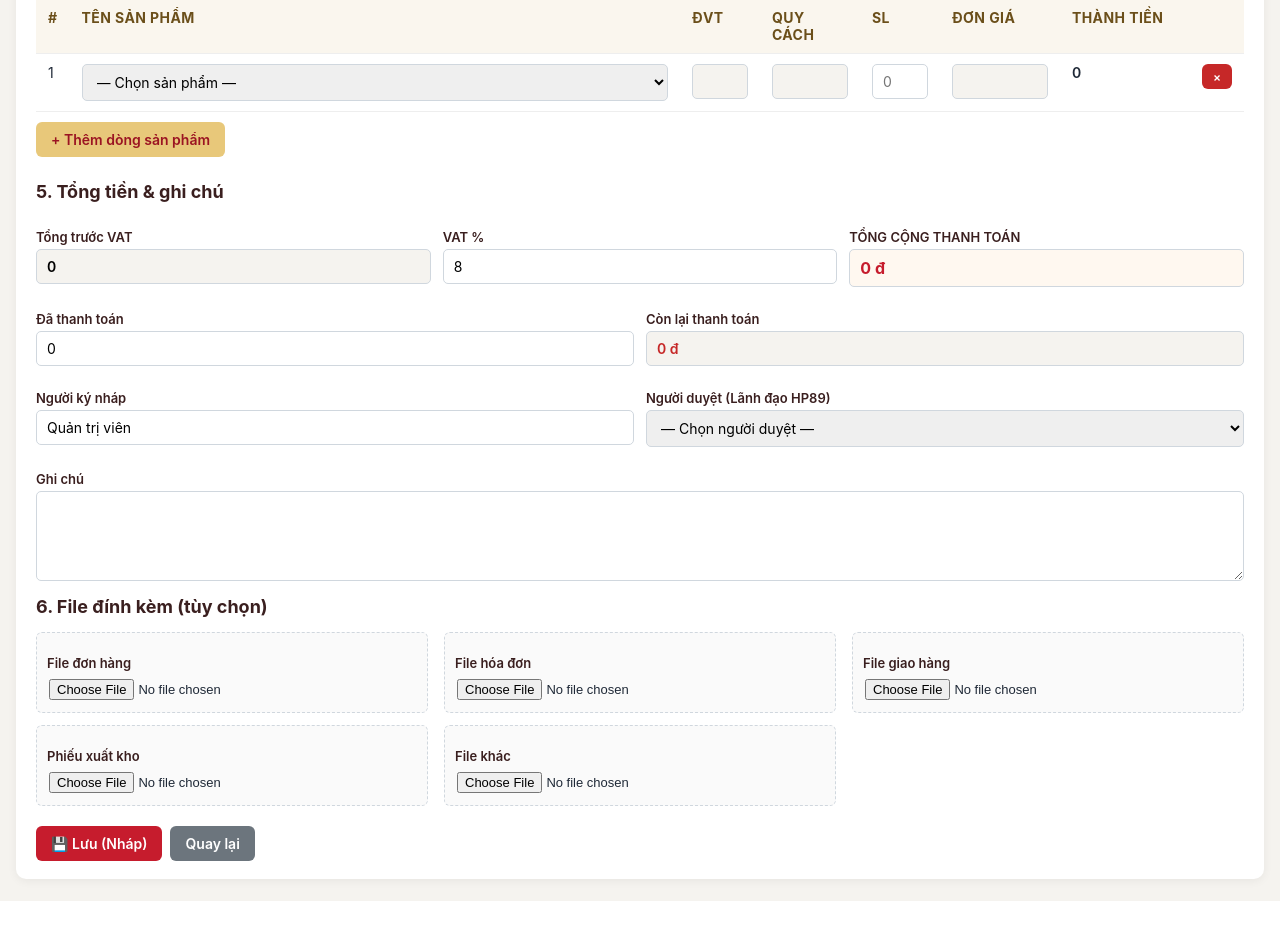
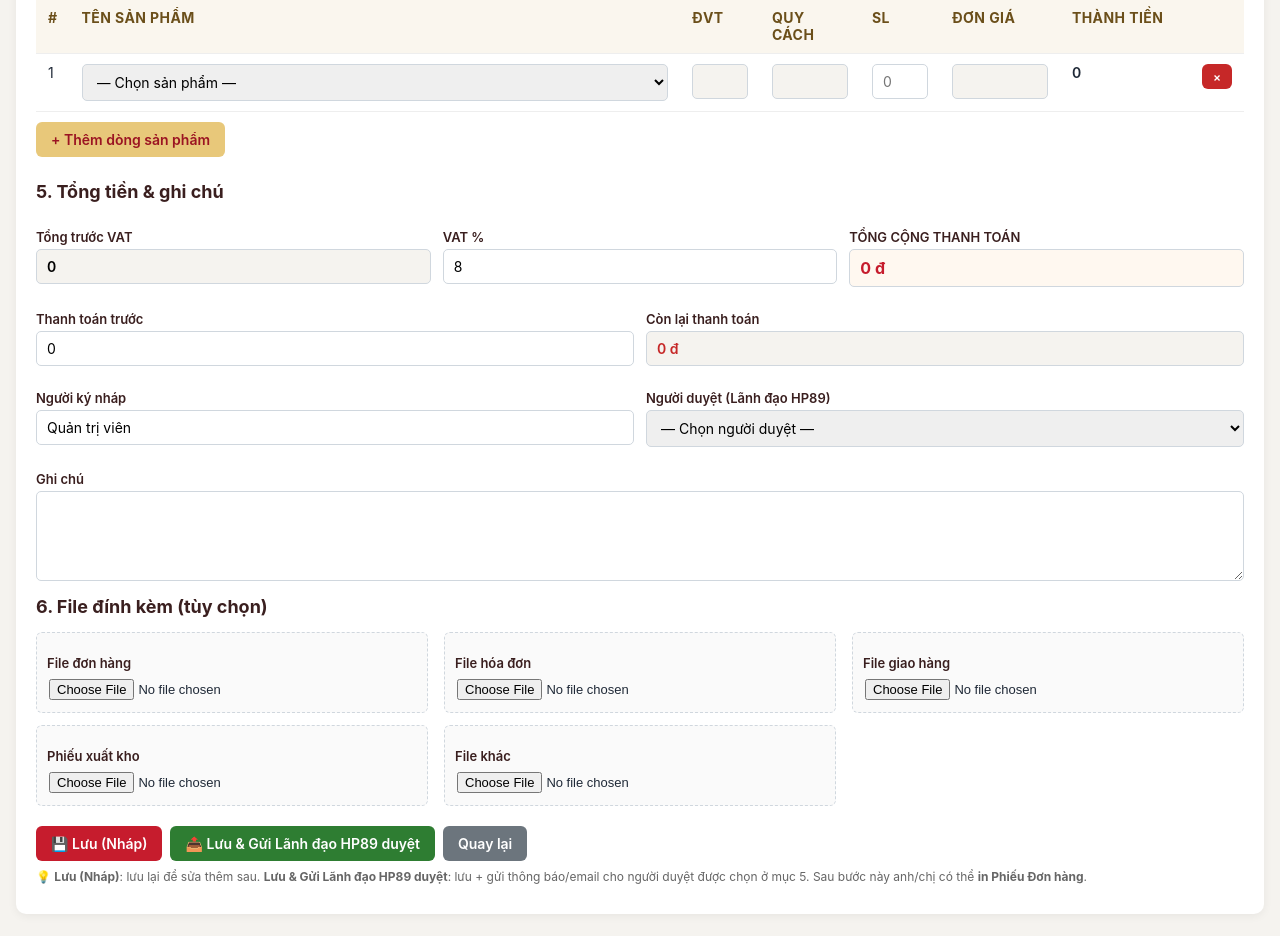
Before and after one commit to khoasv2001-cmd/kbc-hp89-app, a Flask app: page /orders/new in a window 1280 px wide. Shown: the part 573-1509 px from the top of the page. Before the commit the page ends 1474 px from the top, so only its background shows below. Run offline with Flask 3, Linux system fonts and the light colour scheme; a user stored in the database is signed in; data comes from the database, SQL or seed files in the repository; data that the repository does not hold is empty.

Commit message:
Don dat hang: nut 'Gui Lanh dao HP89 duyet' + email + sua phieu in
ORDER FORM (Muc 5):
- Doi 'Da thanh toan' -> 'Thanh toan truoc'
- Them nut submit thu 2: 'Luu & Gui Lanh dao HP89 duyet' (action=save_and_submit)
- JS confirm dialog truoc khi gui, check da chon nguoi duyet chua

WORKFLOW THONG BAO + EMAIL:
- HP89 submit don: gui notification + EMAIL cho nguoi duyet duoc chon (signer_approver) +
  notify in-app cho cac lanh dao HP89 khac
- HP89 approve: gui notification + EMAIL cho nhan su KBC nhan don (cap receive_kbc_order) +
  EMAIL cho lanh dao KBC (role director/deputy_director hoac cap view_all)
- KBC deliver: gui notification + EMAIL cho HP89 owner + HP89 approver + lanh dao KBC

HELPERS:
- send_simple_email: gui email qua SMTP (skip neu chua config)
- send_email_to_user: lookup email theo user_id
- notify_and_email_user / notify_and_email_users: ket hop notification + email
- _get_kbc_receivers / _get_kbc_leaders: list nguoi nhan KBC
- find_user_by_display_name: tim user tu chuoi signer_approver
- absolute_link + APP_BASE_URL: tao link tuyet doi trong email

CONFIG:
- APP_BASE_URL env (hoac RENDER_EXTERNAL_URL auto)
- SMTP_HOST/PORT/USER/PASS/FROM/FROM_NAME

PHIEU IN:
- Title: 'PHIEU DON HANG' (thay vi 'PHIEU GIAO HANG')
- Bo cot 'Nguoi giao hang KBC' khoi phan ky ten
- order_view button: 'In Phieu Don hang'
- Cho phep in tu trang thai pending_hp89 tro di (truoc do la draft+pending bi chan)

```diff
--- a/app.py
+++ b/app.py
@@ -63,6 +63,18 @@ app.config['MAX_CONTENT_LENGTH'] = MAX_UPLOAD_MB * 1024 * 1024
 VAPID_PUBLIC_KEY = os.environ.get('VAPID_PUBLIC_KEY', '')
 VAPID_PRIVATE_KEY = os.environ.get('VAPID_PRIVATE_KEY', '')
 VAPID_CLAIM_EMAIL = os.environ.get('VAPID_CLAIM_EMAIL', 'mailto:admin@example.com')
+
+# URL tuyệt đối của app — dùng để chèn vào email (Render set RENDER_EXTERNAL_URL tự động).
+APP_BASE_URL = (os.environ.get('APP_BASE_URL')
+                or os.environ.get('RENDER_EXTERNAL_URL', '')).rstrip('/')
+
+# SMTP gửi email — bỏ qua êm nếu chưa cấu hình
+SMTP_HOST = os.environ.get('SMTP_HOST')
+SMTP_PORT = int(os.environ.get('SMTP_PORT', '587'))
+SMTP_USER = os.environ.get('SMTP_USER')
+SMTP_PASS = os.environ.get('SMTP_PASS')
+SMTP_FROM = os.environ.get('SMTP_FROM', SMTP_USER or 'noreply@kbc-hp89.vn')
+SMTP_FROM_NAME = os.environ.get('SMTP_FROM_NAME', 'KBC-HP89')
 
 login_manager = LoginManager(app)
 login_manager.login_view = 'login'
@@ -804,6 +816,116 @@ def notify_user(user_id, message, link=None):
     create_notification(user_id, message, link)
 
 
+# ---------- Email helpers ----------
+def absolute_link(relative):
+    """Trả link tuyệt đối cho email (cần để bấm được từ inbox)."""
+    if not relative:
+        return ''
+    if relative.startswith('http'):
+        return relative
+    if APP_BASE_URL:
+        return APP_BASE_URL + relative
+    return relative
+
+
+def send_simple_email(to_emails, subject, body):
+    """Gửi email text đơn giản. Trả (ok, msg). Bỏ qua nếu chưa cấu hình SMTP."""
+    recipients = [e for e in (to_emails or []) if e and '@' in (e or '')]
+    if not (SMTP_HOST and SMTP_USER and SMTP_PASS):
+        return False, 'SMTP chưa cấu hình'
+    if not recipients:
+        return False, 'Không có email người nhận'
+    msg = MIMEMultipart()
+    msg['From'] = f'{SMTP_FROM_NAME} <{SMTP_FROM}>'
+    msg['To'] = ', '.join(recipients)
+    msg['Subject'] = subject
+    msg.attach(MIMEText(body, 'plain', 'utf-8'))
+    try:
+        with smtplib.SMTP(SMTP_HOST, SMTP_PORT, timeout=15) as s:
+            s.starttls()
+            s.login(SMTP_USER, SMTP_PASS)
+            s.sendmail(SMTP_FROM, recipients, msg.as_string())
+    except Exception as e:
+        print(f'[EMAIL ERROR] {e}')
+        return False, f'Lỗi gửi email: {e}'
+    return True, 'OK'
+
+
+def send_email_to_user(user_id, subject, body):
+    """Tra cứu email của user rồi gửi. Bỏ qua nếu user không có email."""
+    if not user_id:
+        return False, 'Không có user_id'
+    row = get_db().execute('SELECT email, full_name, username FROM users WHERE id=?', (user_id,)).fetchone()
+    if not row:
+        return False, 'User không tồn tại'
+    if not row['email']:
+        return False, f'User "{row["full_name"] or row["username"]}" chưa có email'
+    return send_simple_email([row['email']], subject, body)
+
+
+def notify_and_email_user(user_id, in_app_msg, link, email_subject, email_body):
+    """Vừa tạo notification in-app vừa gửi email cho 1 user."""
+    if not user_id:
+        return
+    create_notification(user_id, in_app_msg, link)
+    if email_subject:
+        send_email_to_user(user_id, email_subject, email_body)
+
+
+def notify_and_email_users(user_rows, in_app_msg, link, email_subject, email_body, exclude_ids=None):
+    """Gửi notification + email cho danh sách user rows."""
+    exclude = set(exclude_ids or [])
+    sent_emails = []
+    for r in user_rows:
+        if r['id'] in exclude:
+            continue
+        create_notification(r['id'], in_app_msg, link)
+        if email_subject and r['email']:
+            ok, _ = send_simple_email([r['email']], email_subject, email_body)
+            if ok:
+                sent_emails.append(r['email'])
+    return sent_emails
+
+
+def find_user_by_display_name(name):
+    """Tra cứu user theo full_name hoặc username (dùng cho signer_approver)."""
+    if not name:
+        return None
+    name = name.strip()
+    return get_db().execute(
+        'SELECT * FROM users WHERE full_name=? OR username=? LIMIT 1',
+        (name, name)
+    ).fetchone()
+
+
+def _get_kbc_receivers():
+    """Nhân sự KBC có quyền nhận đơn (receive_kbc_order)."""
+    rows = get_db().execute(
+        "SELECT * FROM users WHERE organization='KBC' ORDER BY full_name, username"
+    ).fetchall()
+    return [r for r in rows if User(r).has_cap('receive_kbc_order')]
+
+
+def _get_kbc_leaders():
+    """Lãnh đạo KBC: user thuộc KBC có view_all hoặc role giám đốc/phó GĐ/admin."""
+    rows = get_db().execute(
+        "SELECT * FROM users WHERE organization='KBC' "
+        "AND (role IN ('admin','director','deputy_director') OR permissions LIKE '%view_all%') "
+        "ORDER BY full_name, username"
+    ).fetchall()
+    # Loại trùng + dedup theo id (LIKE có thể match nhầm)
+    seen = set()
+    result = []
+    for r in rows:
+        if r['id'] in seen:
+            continue
+        u = User(r)
+        if u.is_admin or u.has_cap('view_all') or u.role in ('director', 'deputy_director'):
+            seen.add(r['id'])
+            result.append(r)
+    return result
+
+
 @app.context_processor
 def inject_notifications():
     if not current_user.is_authenticated:
@@ -1396,6 +1518,18 @@ def _save_order(order_id):
                          f'[ĐƠN HÀNG MỚI] {code or customer_name} đã được HP89 tạo (nháp)',
                          link, exclude_ids=[current_user.id])
     db.commit()
+
+    # Nếu user bấm "Lưu & Gửi Lãnh đạo HP89 duyệt" thì transition ngay
+    action = request.form.get('action', 'save')
+    if action == 'save_and_submit':
+        # Chỉ submit được khi đang ở trạng thái draft (mới tạo hoặc edit nháp)
+        ok, msg = _do_submit_order(order_id)
+        if ok:
+            flash('Đã lưu & GỬI Lãnh đạo HP89 duyệt — email đã được gửi', 'success')
+        else:
+            flash(f'Đã lưu đơn nhưng không gửi được: {msg}', 'warning')
+        return redirect(url_for('order_view', oid=order_id))
+
     flash('Đã lưu đơn hàng', 'success')
     return redirect(url_for('order_view', oid=order_id))
 
@@ -1502,25 +1636,73 @@ def _order_or_404(oid):
 
 @app.route('/orders/<int:oid>/submit', methods=['POST'])
 @login_required
-def order_submit(oid):
-    """HP89 gửi đơn nháp đi để lãnh đạo HP89 duyệt."""
-    o = _order_or_404(oid)
+def _do_submit_order(oid):
+    """Logic chuyển đơn từ Nháp -> Chờ HP89 duyệt + gửi notification + email."""
+    db = get_db()
+    o = db.execute('SELECT * FROM orders WHERE id=?', (oid,)).fetchone()
+    if not o:
+        return False, 'Đơn không tồn tại'
     if o['workflow_status'] != 'draft':
-        flash('Đơn không ở trạng thái Nháp, không thể gửi duyệt', 'warning')
-        return redirect(url_for('order_view', oid=oid))
-    if not (current_user.is_admin or o['owner_id'] == current_user.id):
-        abort(403)
-    db = get_db()
+        return False, 'Đơn không ở trạng thái Nháp'
     now = datetime.now().isoformat(timespec='seconds')
     db.execute('UPDATE orders SET workflow_status=?, submitted_at=?, updated_at=? WHERE id=?',
                ('pending_hp89', now, now, oid))
     link = url_for('order_view', oid=oid)
-    # Báo cho lãnh đạo HP89 (có cap approve_hp89_order)
+    abs_link = absolute_link(link)
+    code_or_name = o["code"] or o["customer_name"]
+    creator_name = current_user.full_name or current_user.username
+
+    # 1) Email + thông báo cho người duyệt được chọn cụ thể
+    approver_row = find_user_by_display_name(o['signer_approver'])
+    if approver_row:
+        subject = f'[KBC-HP89] Đơn hàng "{code_or_name}" cần bạn duyệt'
+        body = (
+            f'Kính gửi {approver_row["full_name"] or approver_row["username"]},\n\n'
+            f'Bạn được chọn làm người duyệt cho đơn hàng:\n'
+            f'  • Mã đơn: {o["code"] or "(chưa có)"}\n'
+            f'  • Nơi nhận: {o["customer_name"]}\n'
+            f'  • Tổng cộng: {money0_fmt(o["grand_total"])} đ\n'
+            f'  • Người tạo: {creator_name}\n\n'
+            f'Vui lòng đăng nhập hệ thống để duyệt: {abs_link}\n\n'
+            f'Trân trọng,\nKBC-HP89'
+        )
+        notify_and_email_user(
+            approver_row['id'],
+            f'[CHỜ BẠN DUYỆT] Đơn "{code_or_name}" cần duyệt',
+            link, subject, body
+        )
+
+    # 2) Thông báo (không email) cho các lãnh đạo HP89 khác có cap approve_hp89_order
+    exclude = [current_user.id]
+    if approver_row:
+        exclude.append(approver_row['id'])
     notify_cap_users('approve_hp89_order',
-                     f'[CHỜ DUYỆT] Đơn hàng "{o["code"] or o["customer_name"]}" cần Lãnh đạo HP89 duyệt',
-                     link, exclude_ids=[current_user.id], organization='HP89')
+                     f'[CHỜ DUYỆT] Đơn "{code_or_name}" cần Lãnh đạo HP89 duyệt',
+                     link, exclude_ids=exclude, organization='HP89')
     db.commit()
-    flash('Đã gửi đơn cho Lãnh đạo HP89 duyệt', 'success')
+    return True, 'OK'
+
+
+def money0_fmt(v):
+    """Format tiền VN dùng cho email (không dùng filter Jinja)."""
+    try:
+        return f'{float(v or 0):,.0f}'.replace(',', '.')
+    except (ValueError, TypeError):
+        return str(v)
+
+
+@app.route('/orders/<int:oid>/submit', methods=['POST'])
+@login_required
+def order_submit(oid):
+    """HP89 gửi đơn nháp đi để lãnh đạo HP89 duyệt."""
+    o = _order_or_404(oid)
+    if not (current_user.is_admin or o['owner_id'] == current_user.id):
+        abort(403)
+    ok, msg = _do_submit_order(oid)
+    if ok:
+        flash('Đã gửi đơn cho Lãnh đạo HP89 duyệt — email đã được gửi đến người duyệt', 'success')
+    else:
+        flash(msg, 'warning')
     return redirect(url_for('order_view', oid=oid))
 
 
@@ -1528,7 +1710,7 @@ def order_submit(oid):
 @login_required
 @require_cap('approve_hp89_order')
 def order_approve_hp89(oid):
-    """Lãnh đạo HP89 duyệt -> đẩy sang KBC."""
+    """Lãnh đạo HP89 duyệt -> đẩy sang KBC. Thông báo + email cho KBC."""
     o = _order_or_404(oid)
     if o['workflow_status'] != 'pending_hp89':
         flash('Đơn không ở trạng thái Chờ HP89 duyệt', 'warning')
@@ -1539,14 +1721,54 @@ def order_approve_hp89(oid):
                   WHERE id=?''',
                ('approved_hp89', current_user.id, now, now, oid))
     link = url_for('order_view', oid=oid)
-    # Báo cho người tạo
-    notify_user(o['owner_id'], f'Lãnh đạo HP89 đã DUYỆT đơn "{o["code"] or o["customer_name"]}"', link)
-    # Báo cho nhân viên KBC có quyền nhận đơn
-    notify_cap_users('receive_kbc_order',
-                     f'[KBC NHẬN ĐƠN] HP89 đã duyệt đơn "{o["code"] or o["customer_name"]}" — vui lòng tiếp nhận',
-                     link, exclude_ids=[current_user.id], organization='KBC')
+    abs_link = absolute_link(link)
+    code_or_name = o["code"] or o["customer_name"]
+    approver_name = current_user.full_name or current_user.username
+
+    # 1) Báo (in-app only) cho người tạo đơn HP89
+    notify_user(o['owner_id'],
+                f'Lãnh đạo HP89 đã DUYỆT đơn "{code_or_name}"', link)
+
+    # 2) Email + thông báo cho nhân sự KBC tiếp nhận đơn
+    kbc_recv = _get_kbc_receivers()
+    subj_recv = f'[KBC TIẾP NHẬN] Đơn "{code_or_name}" đã được HP89 duyệt'
+    body_recv = (
+        f'Kính gửi anh/chị,\n\n'
+        f'Đơn hàng từ HP89 vừa được Lãnh đạo HP89 duyệt và chuyển sang KBC tiếp nhận:\n'
+        f'  • Mã đơn: {o["code"] or "(chưa có)"}\n'
+        f'  • Nơi nhận: {o["customer_name"]}\n'
+        f'  • SĐT: {o["customer_phone"] or "—"}\n'
+        f'  • Tổng cộng: {money0_fmt(o["grand_total"])} đ\n'
+        f'  • Người duyệt HP89: {approver_name}\n\n'
+        f'Vui lòng đăng nhập xác nhận tiếp nhận đơn: {abs_link}\n\n'
+        f'Trân trọng,\nKBC-HP89'
+    )
+    notify_and_email_users(kbc_recv,
+                           f'[KBC NHẬN ĐƠN] HP89 đã duyệt đơn "{code_or_name}" — vui lòng tiếp nhận',
+                           link, subj_recv, body_recv,
+                           exclude_ids=[current_user.id])
+
+    # 3) Email + thông báo cho lãnh đạo KBC
+    kbc_lead = _get_kbc_leaders()
+    recv_ids = {r['id'] for r in kbc_recv}
+    subj_lead = f'[Lãnh đạo KBC] Đơn "{code_or_name}" đã được HP89 duyệt'
+    body_lead = (
+        f'Đơn hàng từ HP89 đã được Lãnh đạo HP89 duyệt, đang chờ KBC tiếp nhận:\n'
+        f'  • Mã đơn: {o["code"] or "(chưa có)"}\n'
+        f'  • Nơi nhận: {o["customer_name"]}\n'
+        f'  • Tổng cộng: {money0_fmt(o["grand_total"])} đ\n'
+        f'  • Duyệt bởi: {approver_name}\n\n'
+        f'Xem chi tiết: {abs_link}\n'
+    )
+    # Lọc bỏ những người đã được gửi ở mục KBC tiếp nhận
+    leaders_only = [r for r in kbc_lead if r['id'] not in recv_ids]
+    notify_and_email_users(leaders_only,
+                           f'HP89 đã duyệt đơn "{code_or_name}" — đang chờ KBC tiếp nhận',
+                           link, subj_lead, body_lead,
+                           exclude_ids=[current_user.id])
+
     db.commit()
-    flash('Đã duyệt đơn — đẩy sang KBC tiếp nhận', 'success')
+    flash('Đã duyệt đơn — đẩy sang KBC tiếp nhận, đã gửi email + thông báo', 'success')
     return redirect(url_for('order_view', oid=oid))
 
 
@@ -1603,7 +1825,7 @@ def order_receive_kbc(oid):
 @login_required
 @require_cap('deliver_kbc_order')
 def order_deliver_kbc(oid):
-    """Nhân viên KBC tick đã giao."""
+    """Nhân viên KBC tick đã giao. Thông báo + email cho HP89 owner, HP89 approver, lãnh đạo KBC."""
     o = _order_or_404(oid)
     if o['workflow_status'] != 'received_kbc':
         flash('Đơn chưa ở trạng thái KBC đã nhận, chưa thể tick giao', 'warning')
@@ -1614,16 +1836,47 @@ def order_deliver_kbc(oid):
                   WHERE id=?''',
                ('delivered_kbc', current_user.id, now, now, oid))
     link = url_for('order_view', oid=oid)
-    notify_user(o['owner_id'],
-                f'KBC đã GIAO XONG đơn "{o["code"] or o["customer_name"]}"', link)
-    if o['approved_by']:
-        notify_user(o['approved_by'],
-                    f'KBC đã GIAO XONG đơn "{o["code"] or o["customer_name"]}"', link)
-    if o['received_by'] and o['received_by'] != current_user.id:
-        notify_user(o['received_by'],
-                    f'Đơn "{o["code"] or o["customer_name"]}" đã được giao xong', link)
+    abs_link = absolute_link(link)
+    code_or_name = o["code"] or o["customer_name"]
+    deliverer_name = current_user.full_name or current_user.username
+
+    subject = f'[Đã giao] Đơn "{code_or_name}" đã hoàn thành'
+    body_base = (
+        f'KBC đã giao xong đơn hàng:\n'
+        f'  • Mã đơn: {o["code"] or "(chưa có)"}\n'
+        f'  • Nơi nhận: {o["customer_name"]}\n'
+        f'  • Tổng cộng: {money0_fmt(o["grand_total"])} đ\n'
+        f'  • Người giao: {deliverer_name}\n\n'
+        f'Xem chi tiết: {abs_link}\n'
+    )
+    msg_inapp = f'KBC đã GIAO XONG đơn "{code_or_name}"'
+
+    sent_to_ids = set()
+
+    # 1) HP89 — người tạo đơn (owner)
+    if o['owner_id']:
+        notify_and_email_user(o['owner_id'], msg_inapp, link, subject,
+                              f'Kính gửi anh/chị,\n\n{body_base}\nTrân trọng,\nKBC-HP89')
+        sent_to_ids.add(o['owner_id'])
+
+    # 2) HP89 — Lãnh đạo HP89 đã duyệt đơn
+    if o['approved_by'] and o['approved_by'] not in sent_to_ids:
+        notify_and_email_user(o['approved_by'], msg_inapp, link, subject,
+                              f'Kính gửi Lãnh đạo,\n\nĐơn anh/chị đã duyệt nay hoàn thành:\n{body_base}')
+        sent_to_ids.add(o['approved_by'])
+
+    # 3) Lãnh đạo KBC
+    leaders = _get_kbc_leaders()
+    leaders_email_body = f'Đơn hàng đã hoàn thành giao:\n{body_base}'
+    notify_and_email_users(leaders, msg_inapp, link, subject, leaders_email_body,
+                           exclude_ids=list(sent_to_ids) + [current_user.id])
+
+    # 4) Nhân viên KBC đã nhận đơn (nếu khác người giao) — in-app only
+    if o['received_by'] and o['received_by'] != current_user.id and o['received_by'] not in sent_to_ids:
+        notify_user(o['received_by'], f'Đơn "{code_or_name}" đã được giao xong', link)
+
     db.commit()
-    flash('Đã tick GIAO XONG — đơn hoàn thành', 'success')
+    flash('Đã tick GIAO XONG — đơn hoàn thành, đã gửi email + thông báo', 'success')
     return redirect(url_for('order_view', oid=oid))
 
 
@@ -1718,8 +1971,8 @@ def order_print(oid):
                       WHERE o.id=?''', (oid,)).fetchone()
     if not o:
         abort(404)
-    if o['workflow_status'] in ('draft', 'pending_hp89'):
-        flash('Đơn chưa được duyệt, không in được phiếu giao hàng', 'danger')
+    if o['workflow_status'] == 'draft':
+        flash('Đơn còn ở trạng thái Nháp, hãy gửi Lãnh đạo HP89 duyệt trước khi in phiếu', 'danger')
         return redirect(url_for('order_view', oid=oid))
     items = db.execute('SELECT * FROM order_items WHERE order_id=? ORDER BY sort_order, id', (oid,)).fetchall()
     total_discount = sum((it['amount'] or 0) - (it['amount_after'] or 0) for it in items)
--- a/templates/order_form.html
+++ b/templates/order_form.html
@@ -177,8 +177,8 @@
     </div>
   </div>
   <div class="form-row">
-    <div><label>Đã thanh toán</label>
-      <input type="number" step="0.01" name="paid_amount" value="{{ order.paid_amount if order else 0 }}">
+    <div><label>Thanh toán trước</label>
+      <input type="number" step="0.01" name="paid_amount" value="{{ order.paid_amount if order else 0 }}" placeholder="Số tiền đã ứng/đặt cọc">
     </div>
     <div>
       <label>Còn lại thanh toán</label>
@@ -260,11 +260,31 @@
     }
   </style>
 
-  <div style="margin-top:20px; display:flex; gap:8px">
-    <button type="submit" class="btn btn-primary">💾 Lưu (Nháp)</button>
+  <div style="margin-top:20px; display:flex; gap:8px; flex-wrap:wrap">
+    <button type="submit" name="action" value="save" class="btn btn-primary">💾 Lưu (Nháp)</button>
+    <button type="submit" name="action" value="save_and_submit" class="btn btn-success"
+            onclick="return confirmSubmit()">
+      📤 Lưu & Gửi Lãnh đạo HP89 duyệt
+    </button>
     <a class="btn btn-secondary" href="{{ url_for('orders_list') }}">Quay lại</a>
   </div>
+  <p style="margin-top:8px; font-size:12px; color:#666">
+    💡 <b>Lưu (Nháp)</b>: lưu lại để sửa thêm sau.
+    <b>Lưu &amp; Gửi Lãnh đạo HP89 duyệt</b>: lưu + gửi thông báo/email cho người duyệt được chọn ở mục 5.
+    Sau bước này anh/chị có thể <b>in Phiếu Đơn hàng</b>.
+  </p>
 </form>
+
+<script>
+function confirmSubmit() {
+  const approver = document.querySelector('select[name="signer_approver"]')?.value;
+  if (!approver) {
+    alert('Vui lòng chọn Người duyệt (Lãnh đạo HP89) ở mục 5 trước khi gửi duyệt.');
+    return false;
+  }
+  return confirm('Gửi đơn này cho Lãnh đạo HP89 "' + approver + '" duyệt? Sẽ gửi cả thông báo + email.');
+}
+</script>
 
 <script>
 // Invoice entity picker
--- a/templates/order_view.html
+++ b/templates/order_view.html
@@ -9,8 +9,8 @@
   </span>
   <div style="flex:1"></div>
   <a class="btn btn-secondary" href="{{ url_for('orders_list') }}">← Danh sách</a>
-  {% if o.workflow_status not in ['draft','pending_hp89'] %}
-    <a class="btn btn-gold" target="_blank" href="{{ url_for('order_print', oid=o.id) }}">🖨️ In phiếu giao hàng</a>
+  {% if o.workflow_status != 'draft' %}
+    <a class="btn btn-gold" target="_blank" href="{{ url_for('order_print', oid=o.id) }}">🖨️ In Phiếu Đơn hàng</a>
   {% endif %}
 </div>
 
```
Also changed, not shown: templates/order_print.html (+8 -10 lines).
